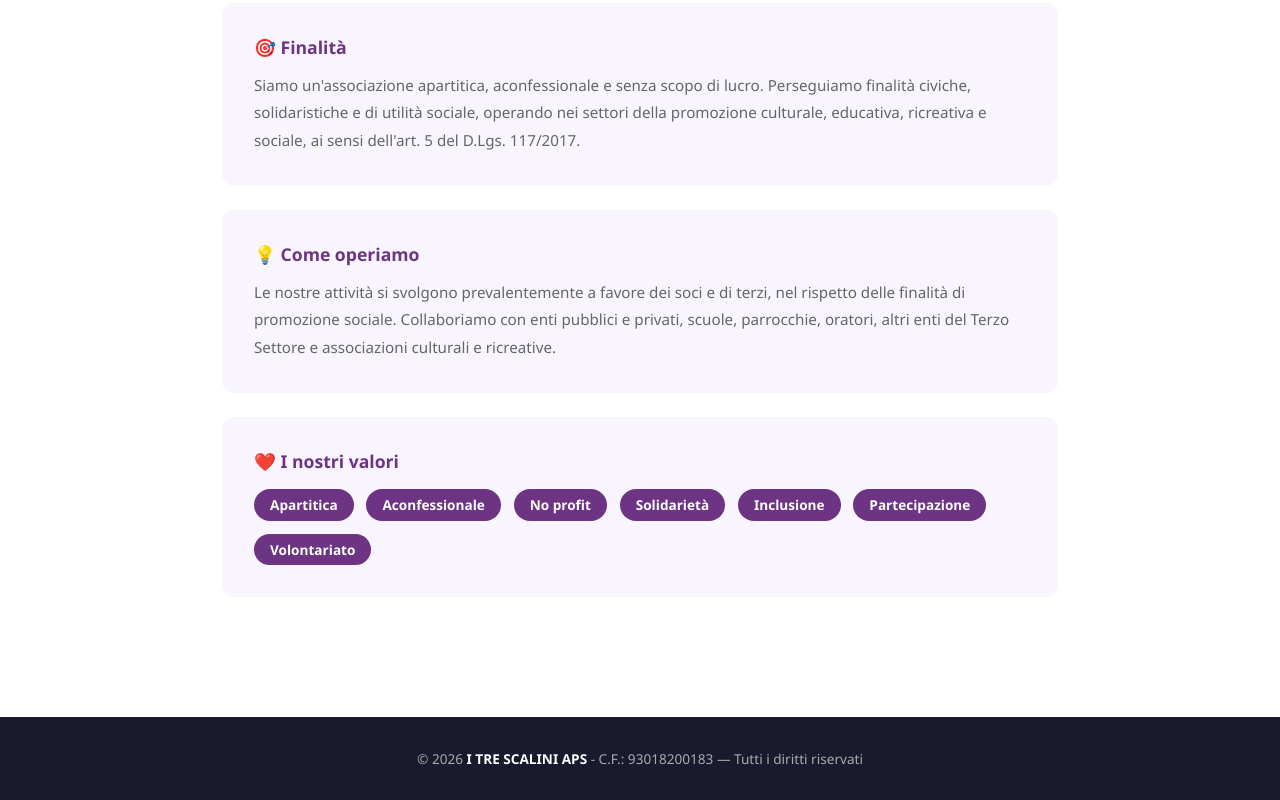
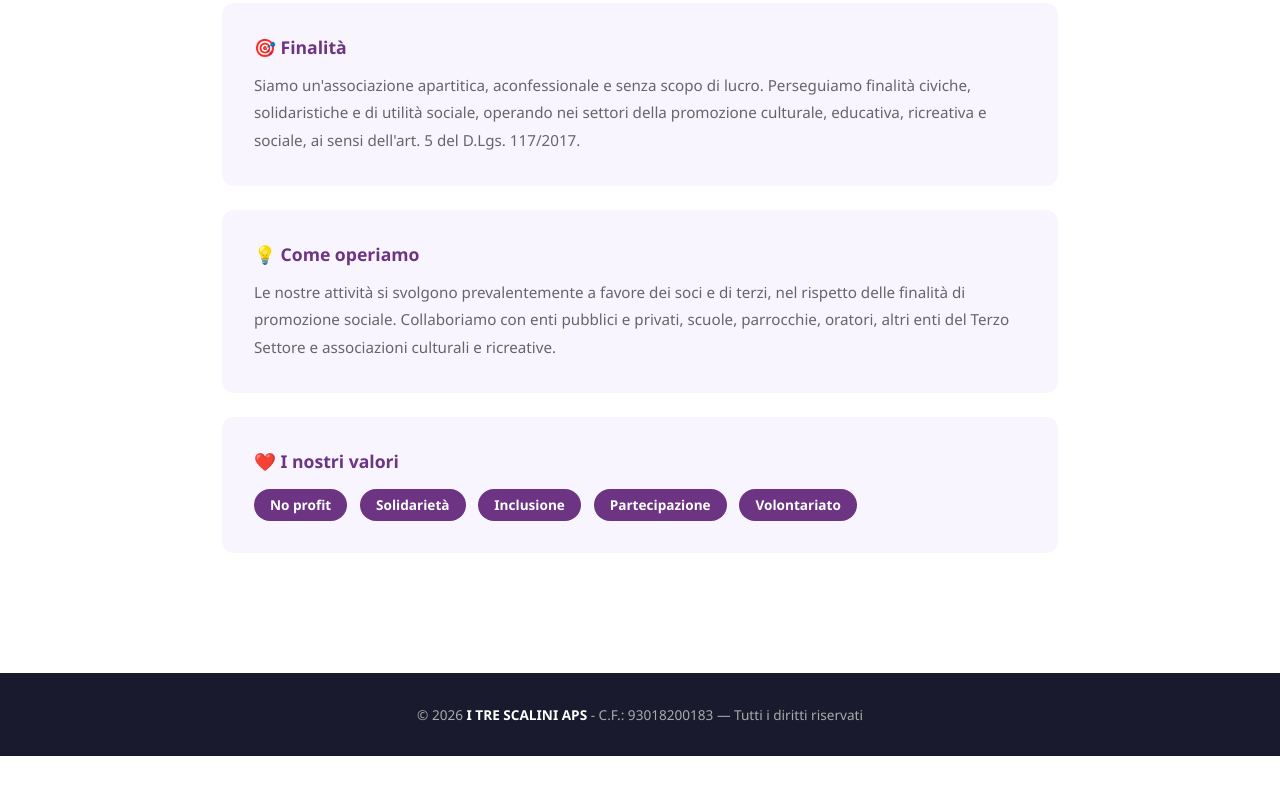
Before and after one commit to Bravehearts19/itrescalini-domain-acceptance, a plain HTML site: page chi-siamo.html in a window 1280 px wide. Shown: the part 474-1274 px from the top of the page. After the commit the page ends 1230 px from the top, so only its background shows below. Drawn offline with Linux system fonts and the light colour scheme.

Commit message:
Update chi-siamo.html

```diff
--- a/chi-siamo.html
+++ b/chi-siamo.html
@@ -41,8 +41,6 @@
   <div class="about-block">
     <h3>❤️ I nostri valori</h3>
     <div class="values">
-      <span class="tag">Apartitica</span>
-      <span class="tag">Aconfessionale</span>
       <span class="tag">No profit</span>
       <span class="tag">Solidarietà</span>
       <span class="tag">Inclusione</span>
```
